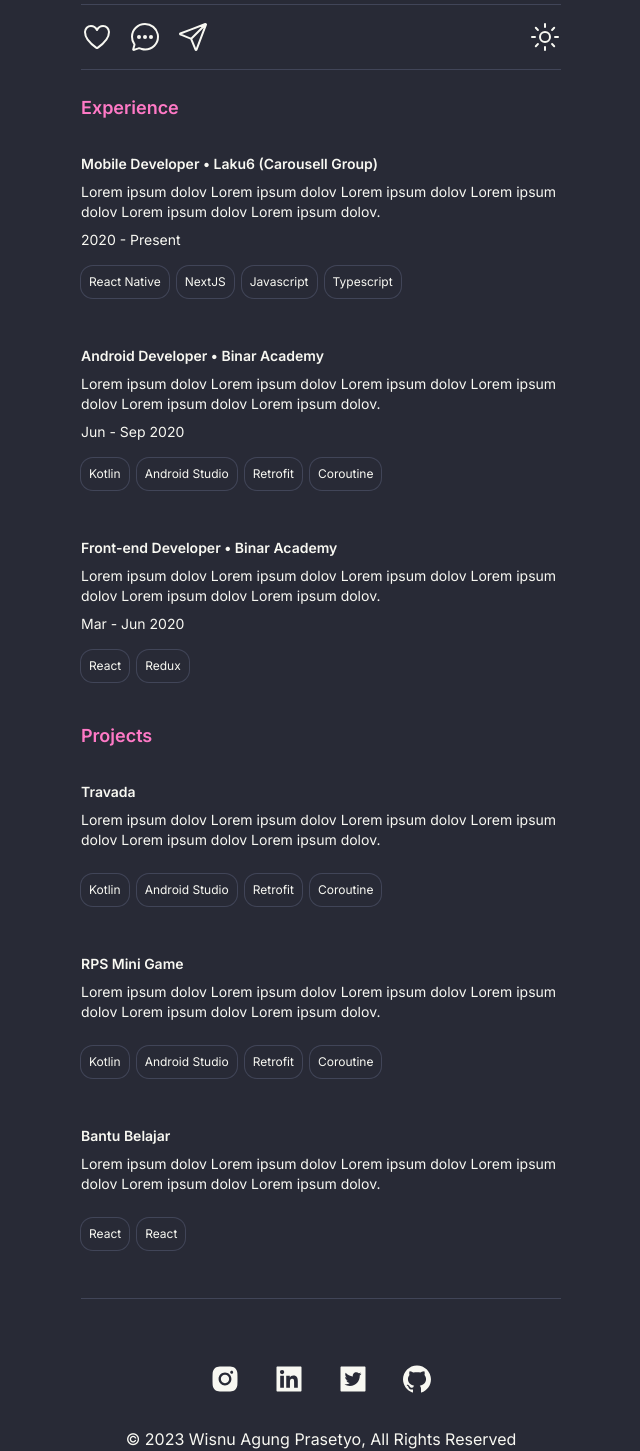
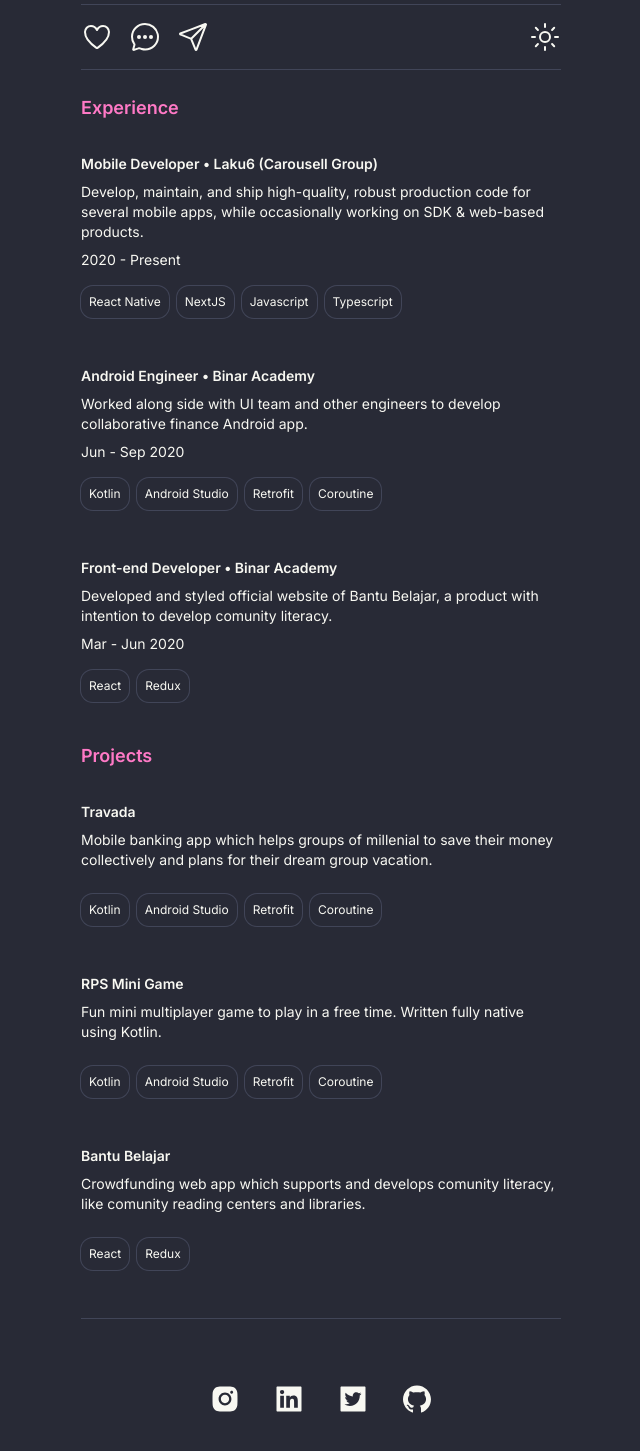
Before and after one commit to wisungyo/simplify-website, a Next.js app: page / in a window 1280 px wide. Shown: the part 417-1868 px from the top of the page, without its empty margins (319-959 px from the left). Built offline with nearby package versions, Linux system fonts and the light colour scheme.

Commit message:
fix: profile item descriptions

```diff
--- a/app/constants/values.ts
+++ b/app/constants/values.ts
@@ -14,7 +14,7 @@
     title: "Mobile Developer",
     company: "Laku6 (Carousell Group)",
     description:
-      "Lorem ipsum dolov Lorem ipsum dolov Lorem ipsum dolov Lorem ipsum dolov Lorem ipsum dolov Lorem ipsum dolov.",
+      "Develop, maintain, and ship high-quality, robust production code for several mobile apps, while occasionally working on SDK & web-based products.",
     period: "2020 - Present",
     stacks: [
       {
@@ -37,10 +37,10 @@
   },
   {
     id: "1",
-    title: "Android Developer",
+    title: "Android Engineer",
     company: "Binar Academy",
     description:
-      "Lorem ipsum dolov Lorem ipsum dolov Lorem ipsum dolov Lorem ipsum dolov Lorem ipsum dolov Lorem ipsum dolov.",
+      "Worked along side with UI team and other engineers to develop collaborative finance Android app.",
     period: "Jun - Sep 2020",
     stacks: [
       {
@@ -66,7 +66,7 @@
     title: "Front-end Developer",
     company: "Binar Academy",
     description:
-      "Lorem ipsum dolov Lorem ipsum dolov Lorem ipsum dolov Lorem ipsum dolov Lorem ipsum dolov Lorem ipsum dolov.",
+      "Developed and styled official website of Bantu Belajar, a product with intention to develop comunity literacy.",
     period: "Mar - Jun 2020",
     stacks: [
       {
@@ -86,7 +86,7 @@
     id: "0",
     title: "Travada",
     description:
-      "Lorem ipsum dolov Lorem ipsum dolov Lorem ipsum dolov Lorem ipsum dolov Lorem ipsum dolov Lorem ipsum dolov.",
+      "Mobile banking app which helps groups of millenial to save their money collectively and plans for their dream group vacation.",
     stacks: [
       {
         id: "0",
@@ -110,7 +110,7 @@
     id: "0",
     title: "RPS Mini Game",
     description:
-      "Lorem ipsum dolov Lorem ipsum dolov Lorem ipsum dolov Lorem ipsum dolov Lorem ipsum dolov Lorem ipsum dolov.",
+      "Fun mini multiplayer game to play in a free time. Written fully native using Kotlin.",
     stacks: [
       {
         id: "0",
@@ -134,7 +134,7 @@
     id: "1",
     title: "Bantu Belajar",
     description:
-      "Lorem ipsum dolov Lorem ipsum dolov Lorem ipsum dolov Lorem ipsum dolov Lorem ipsum dolov Lorem ipsum dolov.",
+      "Crowdfunding web app which supports and develops comunity literacy, like comunity reading centers and libraries.",
     stacks: [
       {
         id: "0",
@@ -142,7 +142,7 @@
       },
       {
         id: "1",
-        name: "React",
+        name: "Redux",
       },
     ],
   },
```
